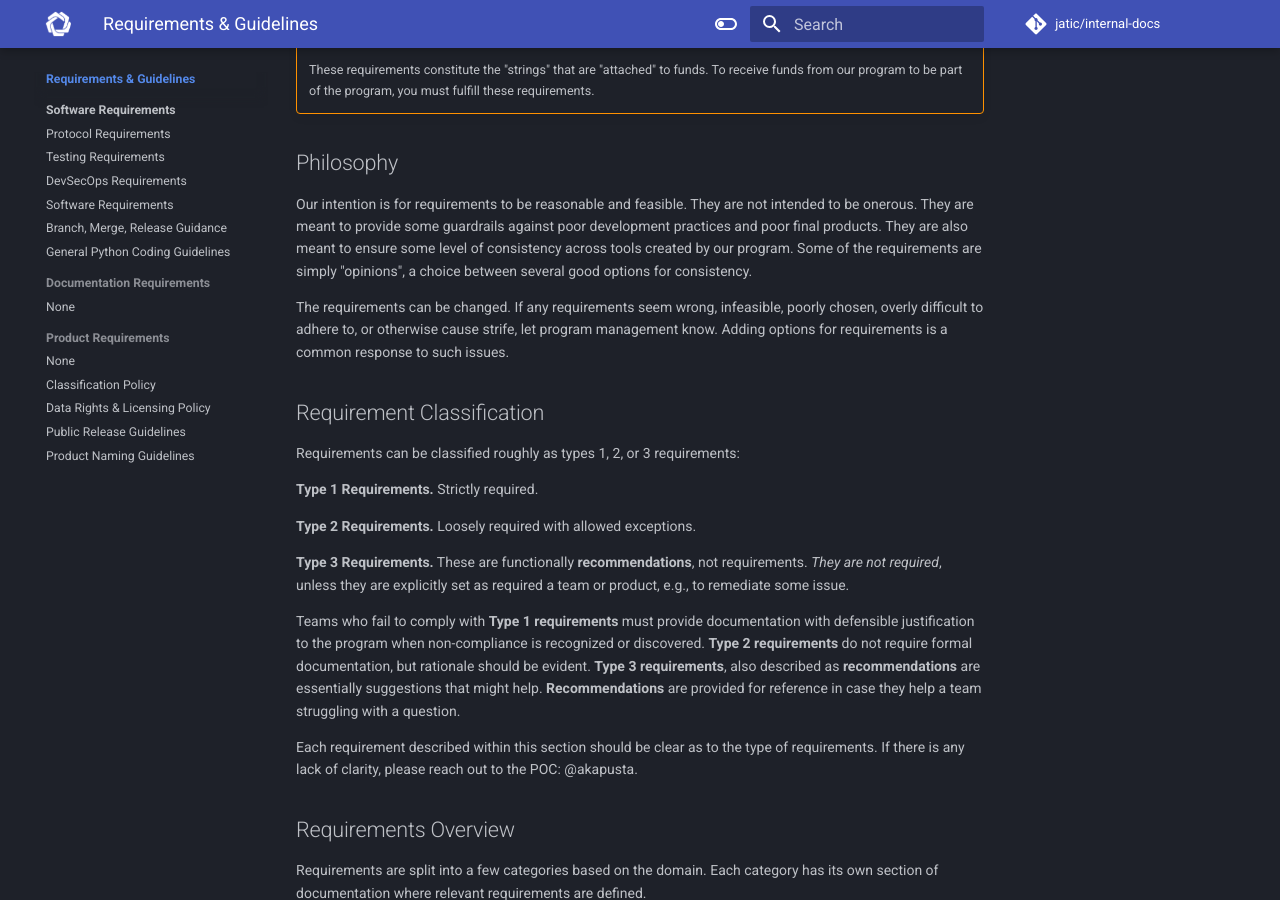
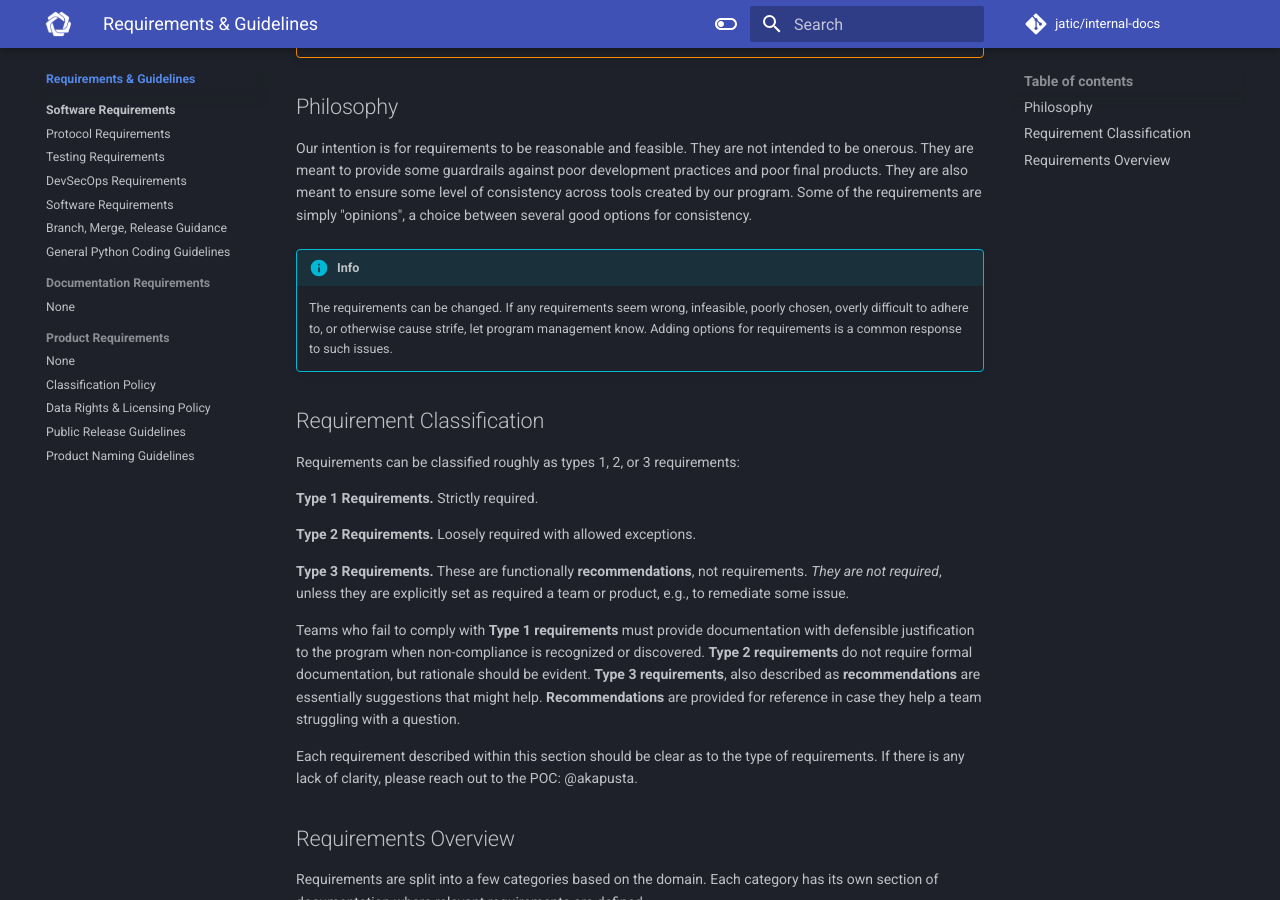
Before and after one commit to zheng0xd/JATIC-internal-docs, an MkDocs documentation site: the page built from docs/reqs/index.md, in a window 1280 px wide and 900 px high, scrolled down 373 px. Built offline with MkDocs 1.6.1 and Material for MkDocs 9.7.7, drawn with Linux system fonts in a browser that asks for light colours.

Commit message:
[reqs] Minor visual improvements
- Added info section for visual and removed image/title section that was breaking the table of contents.

```diff
--- a/docs/reqs/index.md
+++ b/docs/reqs/index.md
@@ -14,7 +14,9 @@ All teams must comply with the requirements specified in this documentation, wit
 
 Our intention is for requirements to be reasonable and feasible. They are not intended to be onerous. They are meant to provide some guardrails against poor development practices and poor final products. They are also meant to ensure some level of consistency across tools created by our program. Some of the requirements are simply "opinions", a choice between several good options for consistency.
 
-The requirements can be changed. If any requirements seem wrong, infeasible, poorly chosen, overly difficult to adhere to, or otherwise cause strife, let program management know. Adding options for requirements is a common response to such issues.
+!!! info
+
+    The requirements can be changed. If any requirements seem wrong, infeasible, poorly chosen, overly difficult to adhere to, or otherwise cause strife, let program management know. Adding options for requirements is a common response to such issues.
 
 ## Requirement Classification
 
```
Also changed, not shown: other parts of docs/reqs/index.md (+1 -1 lines).
